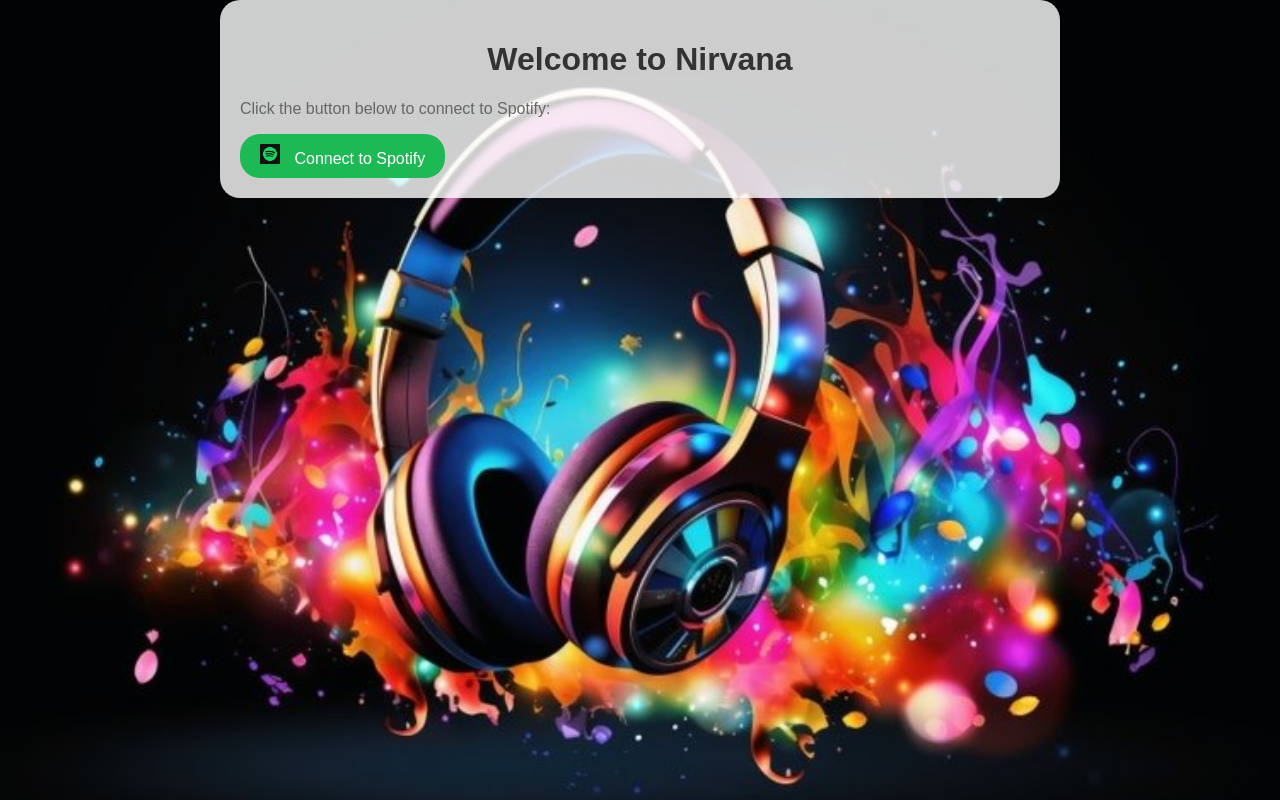
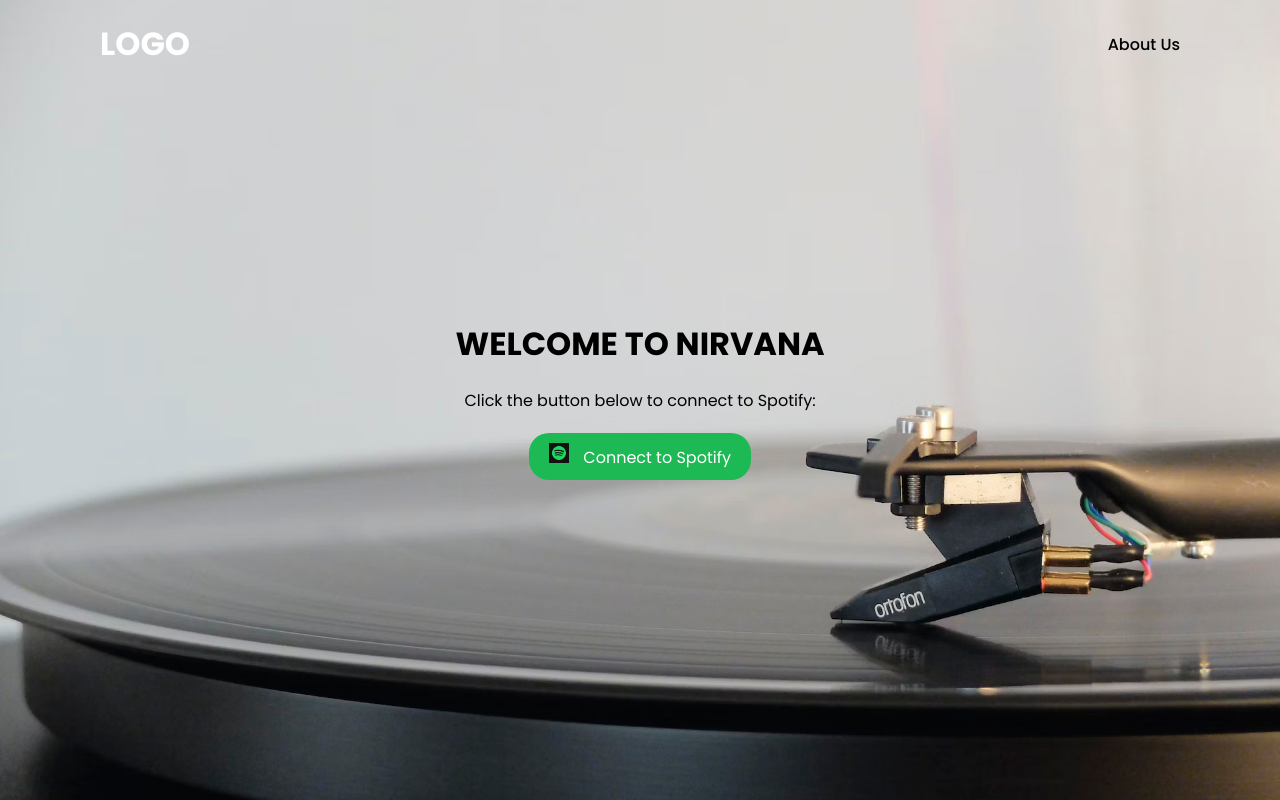
Before and after one commit to GAURAV-JADHAV-26/NIRVANA, a Flask app: page / in a window 1280 px wide. Run offline with Flask 3, Linux system fonts and the light colour scheme.

Commit message:
fixing the index.html and added static folder with images and css

```diff
--- a/app.py
+++ b/app.py
@@ -18,7 +18,7 @@
 @app.route('/')
 def index():
     auth_url = f'{AUTHORIZE_URL}?client_id={CLIENT_ID}&response_type=code&redirect_uri={REDIRECT_URI}&scope={SCOPE}'
-    return render_template('index.html', auth_url=auth_url)
+    return render_template('./index1.html', auth_url=auth_url)
 
 @app.route('/callback')
 def callback():
--- a/templates/style.css
+++ b/static/styles/style.css
@@ -1,17 +1,28 @@
 body {
     font-family: Arial, sans-serif;
-    margin: 0;
-    padding: 0;
+    display: flex;
+    justify-content: center;
+    background: url('../images/background.avif') no-repeat;
+    min-height: 100vh; /* Set the minimum height of the viewport to 100vh to fill the screen
     background-color: transparent; /* Set background color to transparent */
     background-size: cover; /* Cover the entire viewport */
-    background-repeat: no-repeat; /* Do not repeat the background image */
+
 }
 
 .container {
     max-width: 800px;
+    position: fixed;
+    top: 0;
+    left: 0;
+
+    height: 20%;
     margin: 0 auto;
-    padding: 20px;
-    background-color: rgba(255, 255, 255, 0.8); /* Add a semi-transparent white background to the container */
+    padding: 20px 100px;
+    margin-left: 40%;
+    margin-top: 15%;
+    align-items: center;
+    z-index: 99;
+    background-color: rgba(255, 255, 255, 0.25); /* Add a semi-transparent white background to the container */
     border-radius: 20px; /* Add rounded corners to the container */
 }
 
--- /dev/null
+++ b/static/styles/style1.css
@@ -0,0 +1,159 @@
+
+* {
+    margin: 0;
+    padding: 0;
+    box-sizing: border-box;
+    font-family: 'Poppins', sans-serif;
+}
+
+
+body {
+
+    display: flex;
+    justify-content: center;
+    align-items: center;
+    min-height: 100vh;
+    background: url('../images/background.avif') no-repeat;
+    background-size: cover;
+    background-position: center;
+}
+
+header {
+
+    position: fixed;
+    top: 0;
+    left: 0;
+    width: 100%;
+    padding: 20px 100px;
+
+    display: flex;
+    justify-content: space-between;
+    align-items: center;
+    z-index: 99;
+}
+
+.logo {
+
+    font-size: 2em;
+    color: #fff;
+
+}
+
+.navigation a {
+
+    position: relative;
+    font-size: 1.1 em;
+    color: #000;
+    text-decoration: none;
+    font-weight: 500;
+    margin-left: 40px;
+}
+
+.navigation a::after {
+
+    content: '';
+    position: absolute;
+    left: 0;
+    bottom: -6px;
+    width: 100%;
+    height: 3px;
+    background: #1ed760;
+    border-radius: 5px;
+    transform-origin: right ;
+    transform: scaleX(0);
+    transition: transform .5s;
+
+}
+
+
+.navigation a:hover:after {
+    transform-origin: left;
+    transform: scaleX(1);
+}
+
+
+.navigation .btnLogin-popup {
+
+    width: 130px;
+    height: 50px;
+    background: transparent;
+    border: 2px solid #fff;
+    outline: none;
+    border-radius: 6px;
+    cursor: pointer;
+    font-size: 1.1em;
+    color: #fff;
+    font-weight: 500;
+    margin-left: 40px;
+    transition: .5s;
+}
+
+.navigation .btnLogin-popup:hover {
+
+    background: #fff;
+    color: #162938;
+}
+
+
+.container .btnLogin-popup {
+
+
+    height: 50px;
+    padding: 10px;
+    text-align: center;
+    background: transparent;
+    border: 2px solid #fff;
+    outline: none;
+    border-radius: 6px;
+    cursor: pointer;
+    font-size: 1.1em;
+    color: #fff;
+    font-weight: 500;
+
+    transition: .5s;
+}
+
+
+.container {
+    text-align: center;
+    border: #1ed760;
+
+}
+
+.h1 {
+    margin-bottom: 20px;
+
+}
+
+.quote {
+    margin-top: 20px;
+    margin-bottom: 20px;
+}
+
+
+.container .btnLogin-popup:hover {
+
+    background-color: var(--background-base,#1ed760);
+    color: #162938;
+}
+
+
+.btn {
+    display: inline-block;
+    padding: 10px 20px;
+    background-color: #1db954; /* Set the button background color to green */
+    color: #fff;
+    text-decoration: none;
+    border-radius: 20px; /* Add rounded corners to the button */
+    transition: background-color 0.3s ease;
+}
+
+.btn:hover {
+    background-color: #168f3f; /* Darken the button color on hover */
+}
+
+.spotify-logo {
+    width: 20px;
+    height: auto;
+    margin-right: 10px;
+}
--- a/templates/index.html
+++ b/templates/index.html
@@ -6,14 +6,14 @@
         <meta charset="UTF-8">
         <meta name="viewport" content="width=device-width, initial-scale=1.0">
         <title>Nirvana</title>
-        <link rel="stylesheet" type="text/css" href="style.css">
+        <link rel="stylesheet" type="text/css" href="../static/styles/style.css">
     </head>
-    <body style="background-image: url(background.jpg);">
+    <body>
         <div class="container">
             <h1>Welcome to Nirvana</h1>
             <p>Click the button below to connect to Spotify:</p>
             <a href="{{ auth_url }}" class="btn">
-                <img src="spotify_logo.png" alt="Spotify Logo" class="spotify-logo">
+                <img src="../static/images/Spotify_Logo.png" alt="Spotify Logo" class="spotify-logo">
                 Connect to Spotify
             </a>
         </div>
--- /dev/null
+++ b/templates/index1.html
@@ -0,0 +1,40 @@
+<!DOCTYPE html>
+<html lang="en">
+<head>
+    <meta charset="UTF-8">
+    <meta name="viewport" content="width=device-width, initial-scale=1.0">
+    <title>Login Page</title>
+    <link rel="stylesheet" href="../static/styles/style1.css">
+    <link rel="preconnect" href="https://fonts.googleapis.com">
+    <link rel="preconnect" href="https://fonts.gstatic.com" crossorigin>
+    <link href="https://fonts.googleapis.com/css2?family=Poppins:ital,wght@0,100;0,200;0,300;0,400;0,500;0,600;0,700;0,800;0,900;1,100;1,200;1,300;1,400;1,500;1,600;1,700;1,800;1,900&display=swap" rel="stylesheet">
+</head>
+<body>
+    <header>
+        <h2 class="logo btnLogin-popup">LOGO</h2>
+        <nav class="navigation">
+
+            <a href="#" target="_blank">About Us</a>
+
+        </nav>
+    </header>
+
+
+
+
+
+
+    <div class="container">
+        <h1>
+            WELCOME TO NIRVANA
+        </h1>
+
+        <p class="quote">Click the button below to connect to Spotify:</p>
+        <a href="{{ auth_url }}" class="btn">
+            <img src="../static/images/Spotify_Logo.png" alt="Spotify Logo" class="spotify-logo">
+            Connect to Spotify
+        </a>
+    </div>
+
+</body>
+</html>
```
Also changed, not shown: static/images/Spotify_Logo.png (renamed from templates/Spotify_Logo.png), static/images/background.avif (renamed from templates/background.avif), static/images/background.jpg (renamed from templates/background.jpg).
